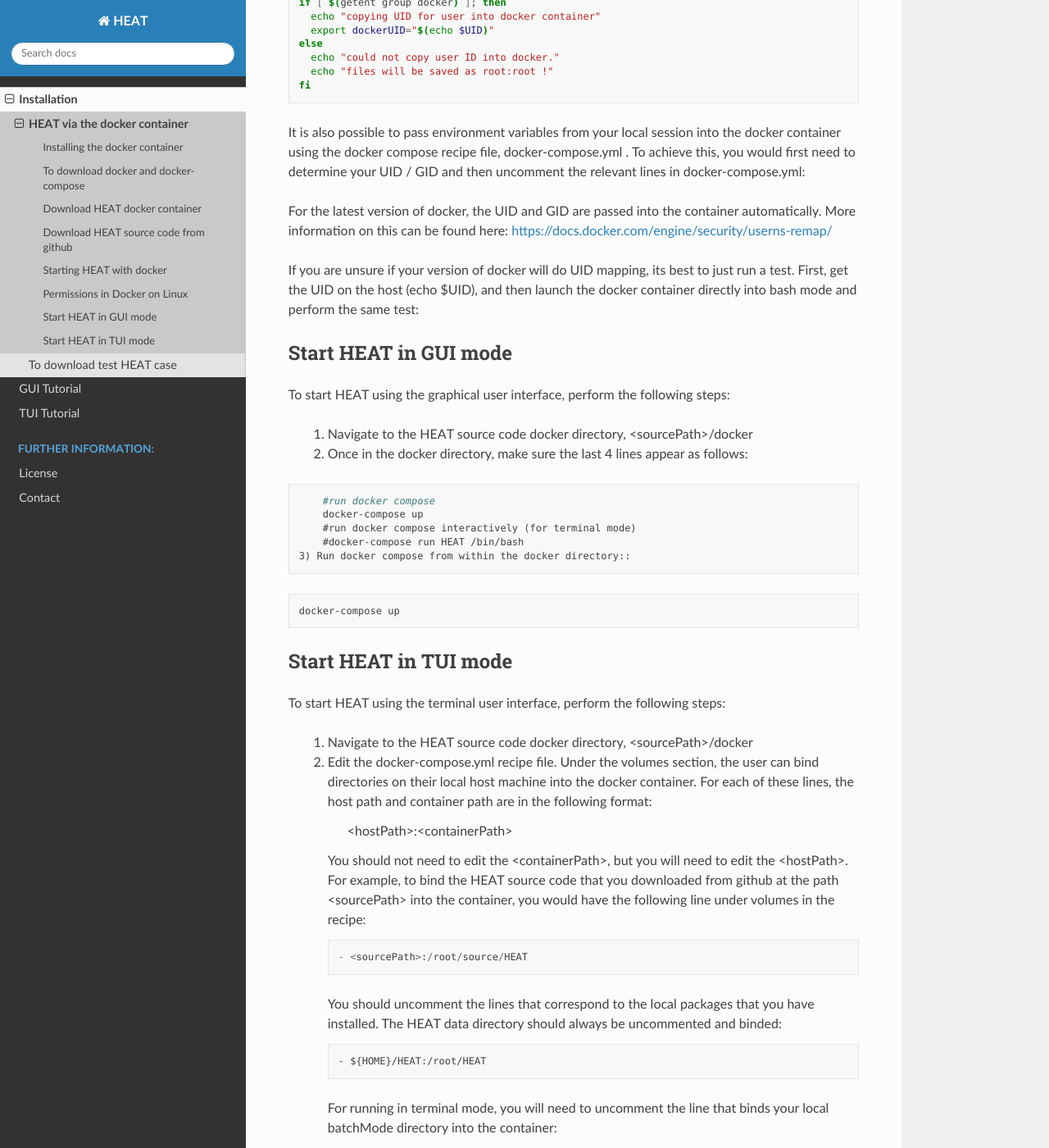
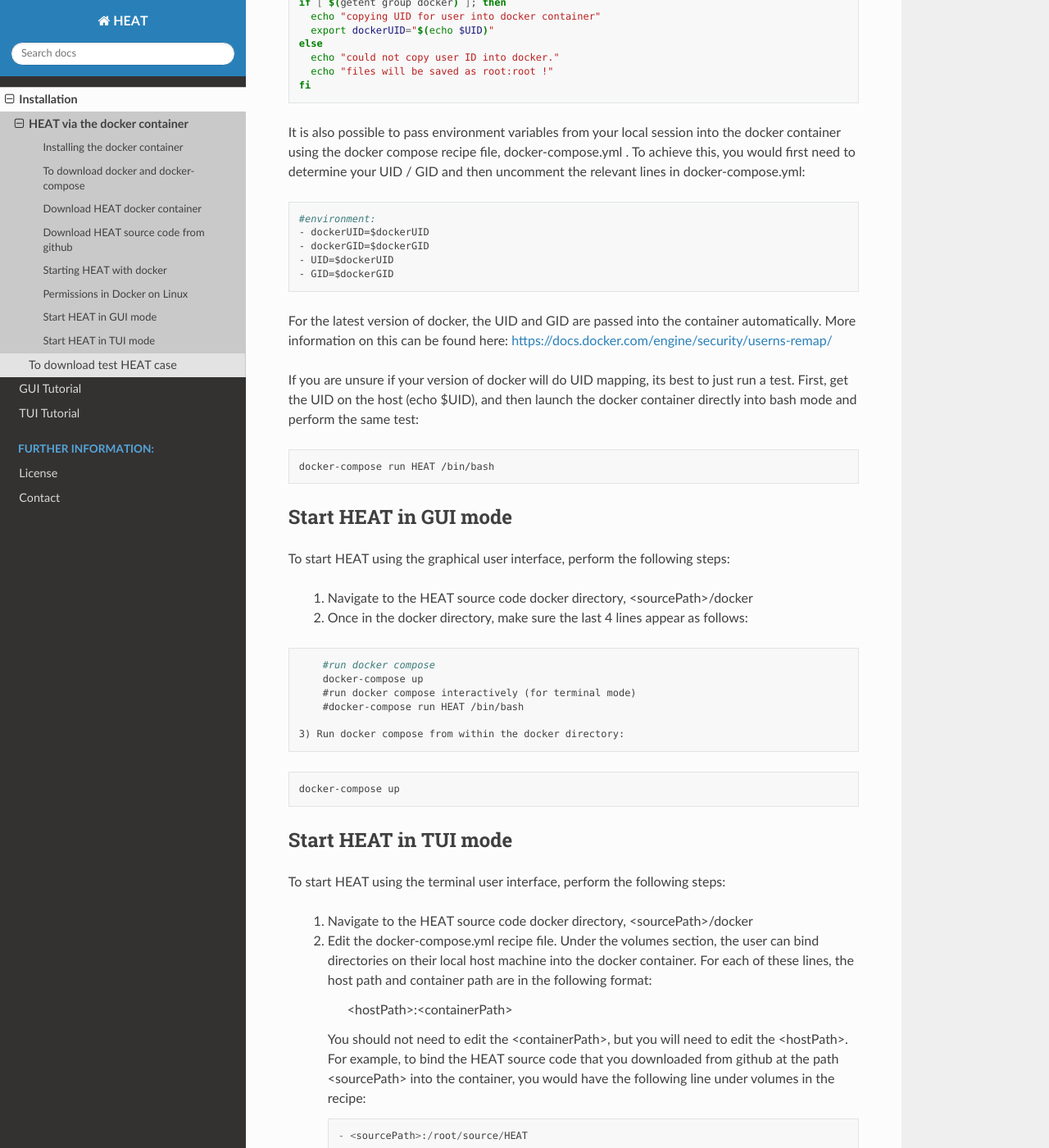
Before and after one commit to plasmapotential/HEAT, a Sphinx documentation site: the page built from docs/source/docker.rst, in a window 1280 px wide and 1400 px high, scrolled down 2635 px. Shown: the whole window at 82% size. Built offline with Sphinx 7.4.7 and the Read the Docs theme 2.0.0, drawn with Linux system fonts in a browser that asks for light colours.

Commit message:
readthedocs

```diff
--- a/docs/source/docker.rst
+++ b/docs/source/docker.rst
@@ -117,6 +117,7 @@
 to determine your UID / GID and then uncomment the relevant lines in docker-compose.yml:
 
 .. code-block:: yaml
+
        #environment:
        - dockerUID=$dockerUID
        - dockerGID=$dockerGID
@@ -130,6 +131,7 @@
 on the host (echo $UID), and then launch the docker container directly into bash mode and perform the same test:
 
 .. code-block:: bash
+
       docker-compose run HEAT /bin/bash
 
 
@@ -147,7 +149,8 @@
       docker-compose up
       #run docker compose interactively (for terminal mode)
       #docker-compose run HEAT /bin/bash
-  3) Run docker compose from within the docker directory::
+
+  3) Run docker compose from within the docker directory:
 
 .. code-block:: bash
 
```
